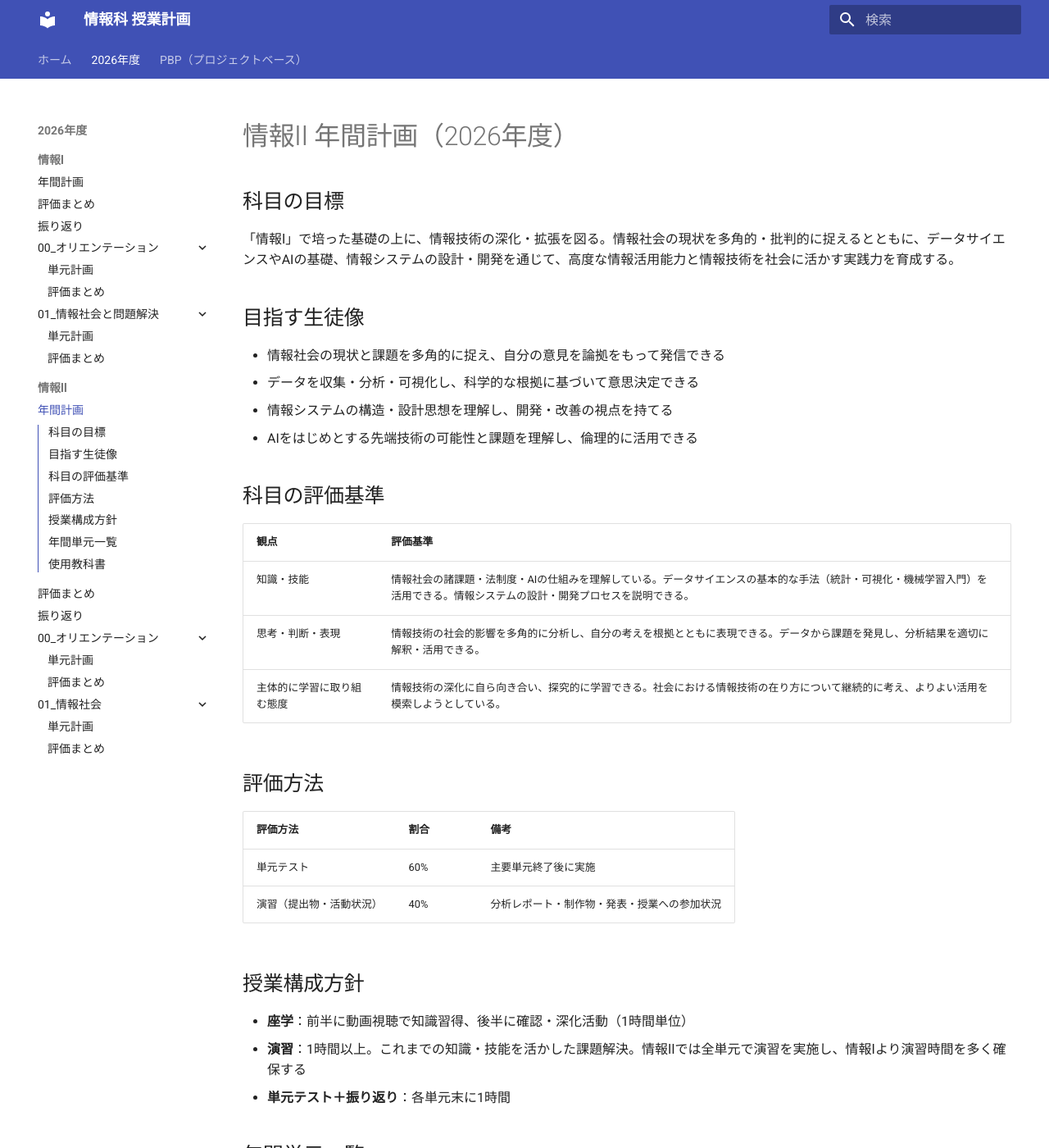
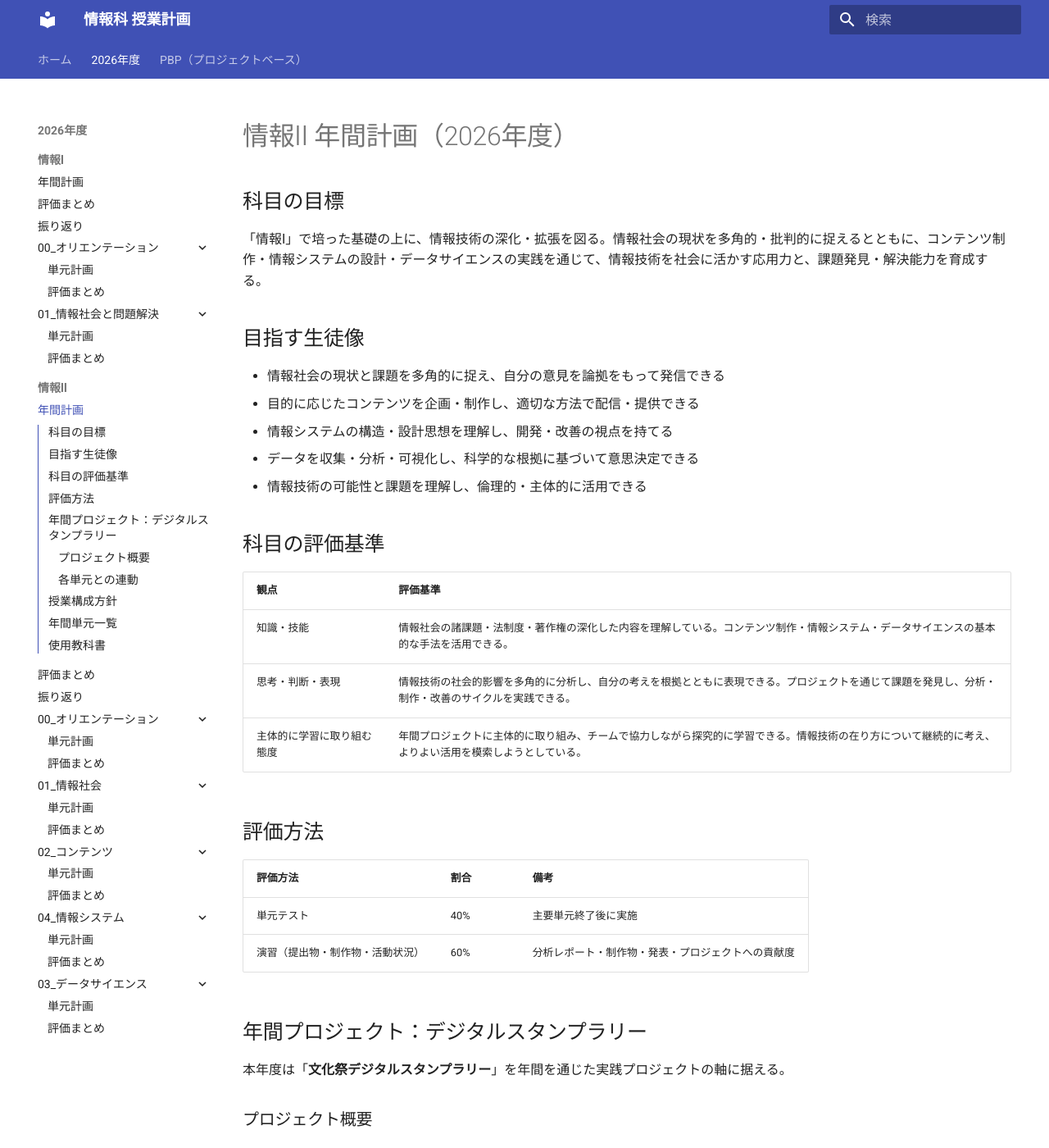
Before and after one commit to mmmmatsuuuu/edu, an MkDocs documentation site: the page built from docs/2026/informa2/01_年間計画.md, in a window 1280 px wide and 1400 px high. Shown: the whole window at 82% size. Built offline with MkDocs 1.6.1 and Material for MkDocs 9.7.7, drawn with Linux system fonts in a browser that asks for light colours; some of the changed text lies outside the part shown.

Commit message:
コミット忘れ

```diff
--- a/docs/2026/informa2/01_年間計画.md
+++ b/docs/2026/informa2/01_年間計画.md
@@ -2,29 +2,47 @@
 
 ## 科目の目標
 
-「情報Ⅰ」で培った基礎の上に、情報技術の深化・拡張を図る。情報社会の現状を多角的・批判的に捉えるとともに、データサイエンスやAIの基礎、情報システムの設計・開発を通じて、高度な情報活用能力と情報技術を社会に活かす実践力を育成する。
+「情報Ⅰ」で培った基礎の上に、情報技術の深化・拡張を図る。情報社会の現状を多角的・批判的に捉えるとともに、コンテンツ制作・情報システムの設計・データサイエンスの実践を通じて、情報技術を社会に活かす応用力と、課題発見・解決能力を育成する。
 
 ## 目指す生徒像
 
 - 情報社会の現状と課題を多角的に捉え、自分の意見を論拠をもって発信できる
+- 目的に応じたコンテンツを企画・制作し、適切な方法で配信・提供できる
+- 情報システムの構造・設計思想を理解し、開発・改善の視点を持てる
 - データを収集・分析・可視化し、科学的な根拠に基づいて意思決定できる
-- 情報システムの構造・設計思想を理解し、開発・改善の視点を持てる
-- AIをはじめとする先端技術の可能性と課題を理解し、倫理的に活用できる
+- 情報技術の可能性と課題を理解し、倫理的・主体的に活用できる
 
 ## 科目の評価基準
 
 | 観点 | 評価基準 |
 |---|---|
-| 知識・技能 | 情報社会の諸課題・法制度・AIの仕組みを理解している。データサイエンスの基本的な手法（統計・可視化・機械学習入門）を活用できる。情報システムの設計・開発プロセスを説明できる。 |
-| 思考・判断・表現 | 情報技術の社会的影響を多角的に分析し、自分の考えを根拠とともに表現できる。データから課題を発見し、分析結果を適切に解釈・活用できる。 |
-| 主体的に学習に取り組む態度 | 情報技術の深化に自ら向き合い、探究的に学習できる。社会における情報技術の在り方について継続的に考え、よりよい活用を模索しようとしている。 |
+| 知識・技能 | 情報社会の諸課題・法制度・著作権の深化した内容を理解している。コンテンツ制作・情報システム・データサイエンスの基本的な手法を活用できる。 |
+| 思考・判断・表現 | 情報技術の社会的影響を多角的に分析し、自分の考えを根拠とともに表現できる。プロジェクトを通じて課題を発見し、分析・制作・改善のサイクルを実践できる。 |
+| 主体的に学習に取り組む態度 | 年間プロジェクトに主体的に取り組み、チームで協力しながら探究的に学習できる。情報技術の在り方について継続的に考え、よりよい活用を模索しようとしている。 |
 
 ## 評価方法
 
 | 評価方法 | 割合 | 備考 |
 |---|---|---|
-| 単元テスト | 60% | 主要単元終了後に実施 |
-| 演習（提出物・活動状況） | 40% | 分析レポート・制作物・発表・授業への参加状況 |
+| 単元テスト | 40% | 主要単元終了後に実施 |
+| 演習（提出物・制作物・活動状況） | 60% | 分析レポート・制作物・発表・プロジェクトへの貢献度 |
+
+## 年間プロジェクト：デジタルスタンプラリー
+
+本年度は「**文化祭デジタルスタンプラリー**」を年間を通じた実践プロジェクトの軸に据える。
+
+### プロジェクト概要
+
+各クラスの出し物に設置したQRコードを生徒・来場者が読み取ると**スタンプ**が付与され、スタンプがたまると**ガチャ**を回してデジタルコンテンツが獲得できる仕組みを、授業内で企画・制作・運用・分析する。
+
+### 各単元との連動
+
+| 単元 | プロジェクトへの貢献 |
+|---|---|
+| 01 情報社会 | ガチャ配信・著作物の取り扱いに関する法的・倫理的な基盤を整える |
+| 02 コンテンツ | ガチャの景品となるデジタルコンテンツを企画・制作・配信する |
+| 04 情報システム | スタンプラリー・ガチャのシステムを設計・構築し、文化祭当日に運用する |
+| 03 データサイエンス | 運用で集まったデータを分析し、利用傾向・改善点を発見して報告する |
 
 ## 授業構成方針
 
@@ -34,18 +52,20 @@
 
 ## 年間単元一覧
 
-| # | 単元名 | 時数 | 内訳（座学／演習／テスト） | 実施時期 | 備考 |
+※単元番号はカリキュラム上の管理番号。実施順は「00→01→02→04→03」とする。
+
+| # | 単元名 | 時数 | 内訳（座学／演習／テスト） | 実施時期 | プロジェクト連動 |
 |---|---|---|---|---|---|
-| 00 | [オリエンテーション](00_オリエンテーション/01_単元計画.md) | 1 | 1／―／― | 4月 | 授業の進め方・情報Ⅰの復習 |
-| 01 | [情報社会](01_情報社会/01_単元計画.md) | 8 | 5／2／1 | 4〜5月 | 教科書：東京書籍 第1章 |
-| 02 | コンテンツ | 9 | 5／3／1 | 6〜7月 | 教科書：東京書籍 第2章 |
-| 03 | データサイエンス | 12 | 5／6／1 | 9〜11月 | 教科書：東京書籍 第3章 |
-| 04 | 情報システム | 15 | 7／7／1 | 12〜2月 | 教科書：東京書籍 第4章 |
+| 00 | [オリエンテーション](00_オリエンテーション/01_単元計画.md) | 1 | 1／―／― | 4月 | 年間プロジェクトの概要説明 |
+| 01 | [情報社会](01_情報社会/01_単元計画.md) | 8 | 5／2／1 | 4〜5月 | ガチャ・著作権・知的財産の法的基盤 |
+| 02 | [コンテンツ](02_コンテンツ/01_単元計画.md) | 9 | 4／4／1 | 6〜7月 | ガチャ景品のコンテンツ企画・制作・配信 |
+| 04 | [情報システム](04_情報システム/01_単元計画.md) | 15 | 6／8／1 | 9〜11月 | スタンプラリー・ガチャシステムの設計・構築・文化祭運用 |
+| 03 | [データサイエンス](03_データサイエンス/01_単元計画.md) | 12 | 4／7／1 | 12〜2月 | 運用データの収集・分析・可視化・報告 |
 
 **合計時数：45時間**
 
-> **演習時間の合計：18時間（全授業時数の40%）**
-> 情報Ⅰの演習比率（約29%）より高く設定し、活用力の定着を重視する。
+> **演習時間の合計：21時間（全授業時数の47%）**
+> プロジェクト連動の演習を重視し、情報Ⅰ（約29%）より大幅に高く設定する。
 
 ## 使用教科書
 
--- a/mkdocs.yml
+++ b/mkdocs.yml
@@ -33,6 +33,15 @@
       - 01_情報社会:
         - 単元計画: 2026/informa2/01_情報社会/01_単元計画.md
         - 評価まとめ: 2026/informa2/01_情報社会/02_評価まとめ.md
+      - 02_コンテンツ:
+        - 単元計画: 2026/informa2/02_コンテンツ/01_単元計画.md
+        - 評価まとめ: 2026/informa2/02_コンテンツ/02_評価まとめ.md
+      - 04_情報システム:
+        - 単元計画: 2026/informa2/04_情報システム/01_単元計画.md
+        - 評価まとめ: 2026/informa2/04_情報システム/02_評価まとめ.md
+      - 03_データサイエンス:
+        - 単元計画: 2026/informa2/03_データサイエンス/01_単元計画.md
+        - 評価まとめ: 2026/informa2/03_データサイエンス/02_評価まとめ.md
   - PBP（プロジェクトベース）:
     - 情報Ⅰ:
       - 年間計画: pbp/informa1/01_年間計画.md
```
Also changed, not shown: docs/2026/informa2/02_コンテンツ/01_単元計画.md (added, +50 -0 lines), docs/2026/informa2/02_コンテンツ/02_評価まとめ.md (added, +17 -0 lines), docs/2026/informa2/03_データサイエンス/01_単元計画.md (added, +53 -0 lines), docs/2026/informa2/03_データサイエンス/02_評価まとめ.md (added, +17 -0 lines), docs/2026/informa2/04_情報システム/01_単元計画.md (added, +57 -0 lines), docs/2026/informa2/04_情報システム/02_評価まとめ.md (added, +17 -0 lines).
